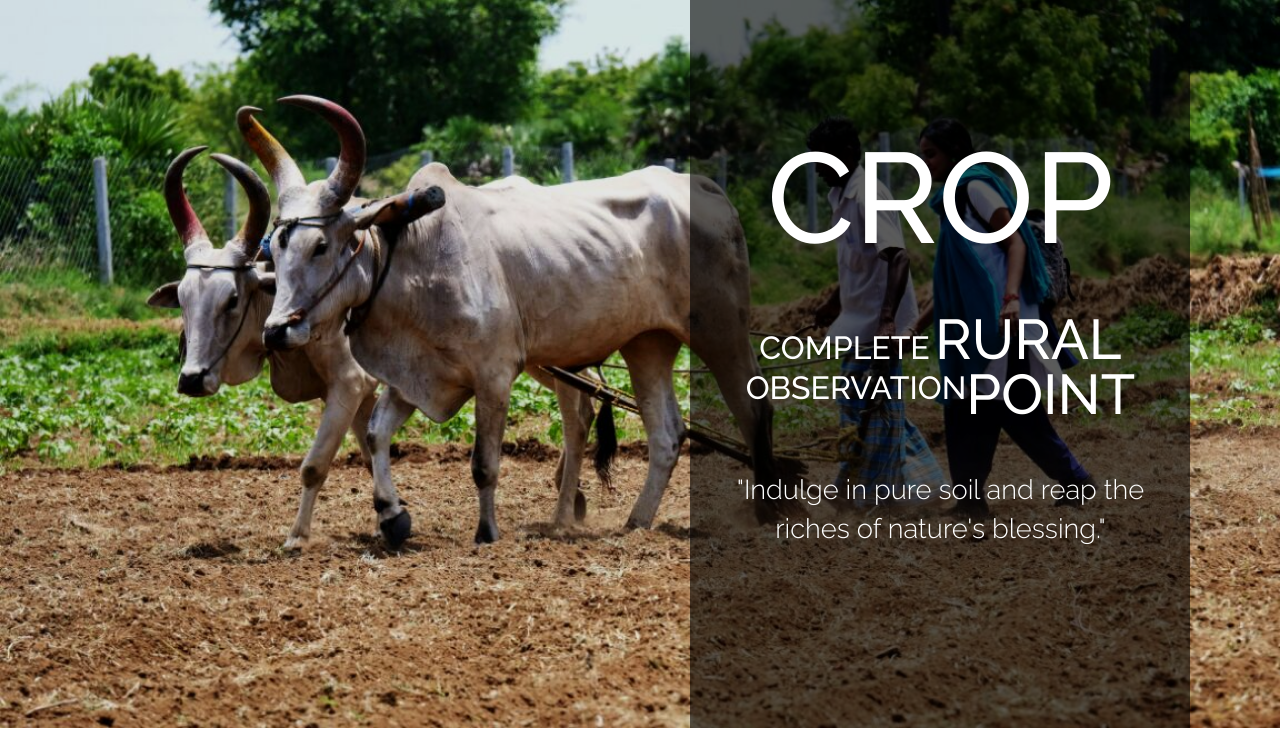
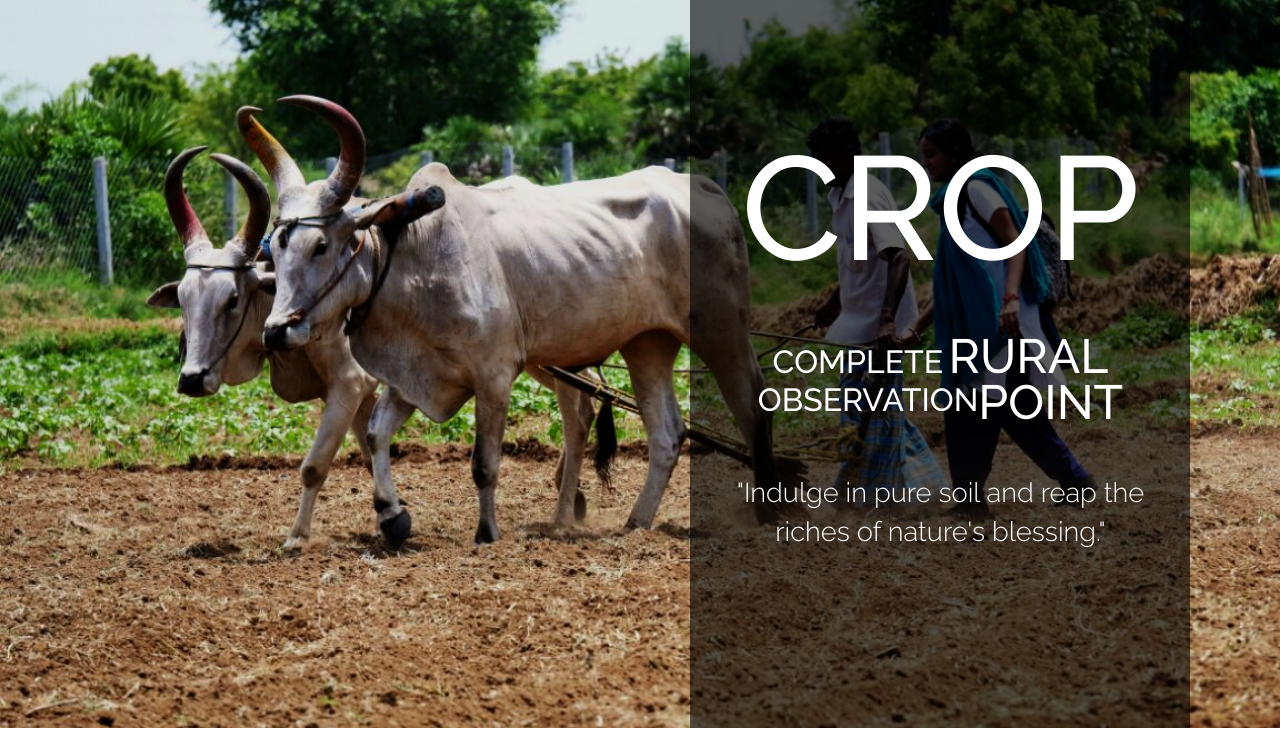
Before and after one commit to barath-b/crop, a plain HTML site: page index.html in a window 1280 px wide. Shown: the part 72-802 px from the top of the page. Drawn offline with Linux system fonts and the light colour scheme; some packages are replaced by stand-ins of ours.

Commit message:
Updated home style

```diff
--- a/css/style.css
+++ b/css/style.css
@@ -180,7 +180,7 @@ h6 {
 }
 
 .cont h1 {
-	font-size: 10vmax;
+	font-size: 7em;
 }
 
 .cont h2,
@@ -189,7 +189,7 @@ h6 {
 }
 
 .cont h2 {
-	font-size: 7vh;
+	font-size: 6vh;
 	margin-top: -1.5%;
 }
 
```
